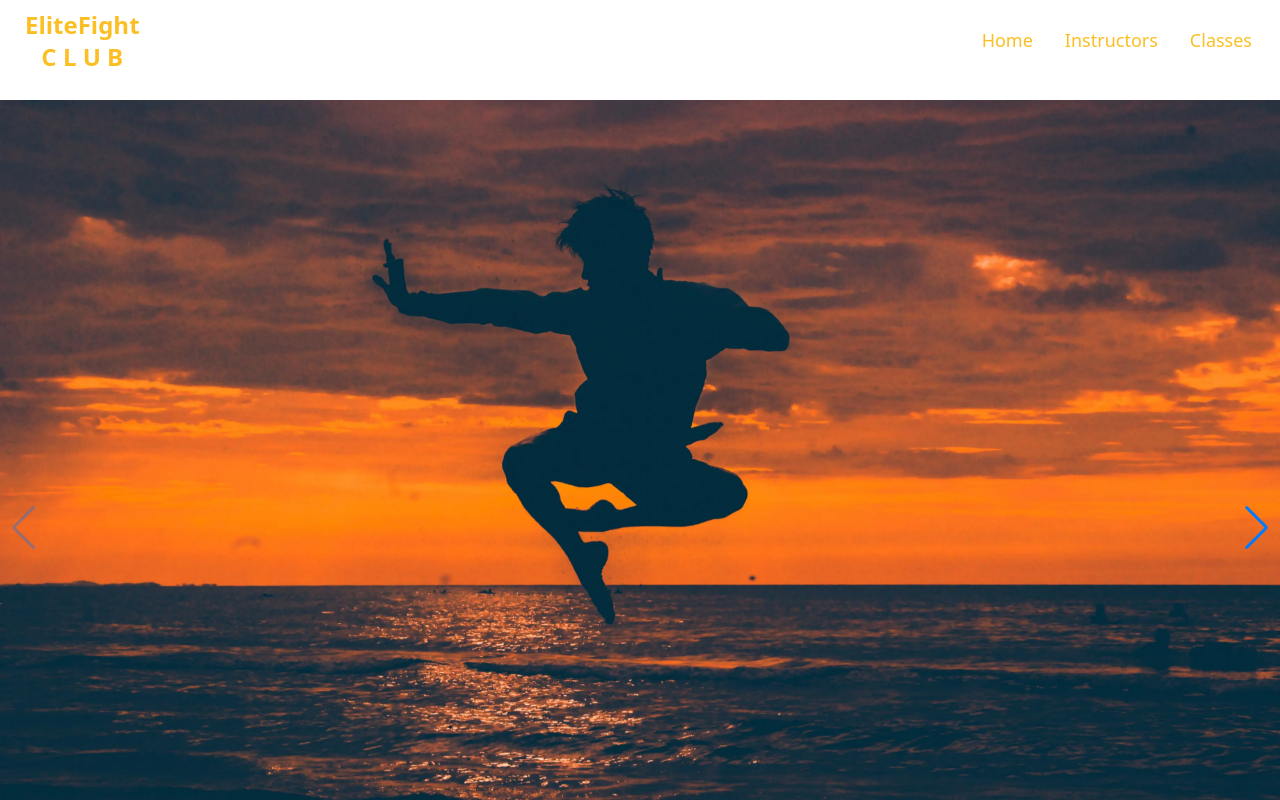
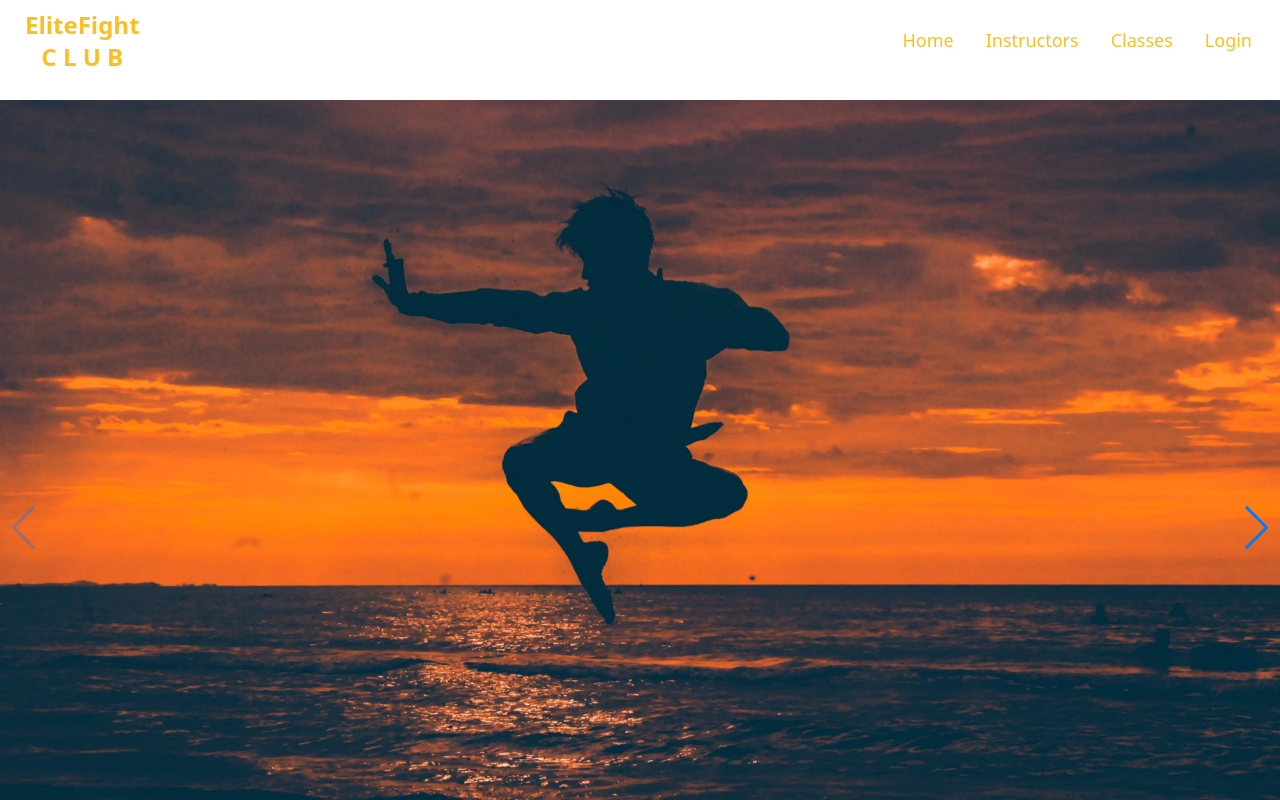
Before and after one commit to yeasinrafee/elite-fight-club-client, a React (Vite) app: page / in a window 1280 px wide. Shown: the top 800 px of the page. Built offline with nearby package versions, Linux system fonts and the light colour scheme.

Commit message:
login initialized

```diff
--- a/src/Routes/router.jsx
+++ b/src/Routes/router.jsx
@@ -2,6 +2,7 @@ import { createBrowserRouter } from "react-router-dom";
 import Main from "../Layout/Main";
 import Home from "../pages/Home/Home/Home";
 import ErrorPage from "../pages/ErrorPage/ErrorPage";
+import Login from "../pages/Login/Login";
 
 export const router = createBrowserRouter([
   {
@@ -13,6 +14,10 @@ export const router = createBrowserRouter([
         path: "/",
         element: <Home />,
       },
+      {
+        path: "login",
+        element: <Login />,
+      },
     ],
   },
 ]);
--- /dev/null
+++ b/src/pages/Login/Login.jsx
@@ -0,0 +1,9 @@
+const Login = () => {
+  return (
+    <div>
+      <h1>login</h1>
+    </div>
+  );
+};
+
+export default Login;
--- a/src/pages/Shared/Navbar/Navbar.jsx
+++ b/src/pages/Shared/Navbar/Navbar.jsx
@@ -7,10 +7,13 @@ const Navbar = () => {
         <Link to="/">Home</Link>
       </li>
       <li>
-        <Link>Instructors</Link>
+        <Link to="instructor">Instructors</Link>
       </li>
       <li>
-        <Link>Classes</Link>
+        <Link to="classes">Classes</Link>
+      </li>
+      <li>
+        <Link to="login">Login</Link>
       </li>
       {/* TODO: Dynamic Options */}
     </>
```
